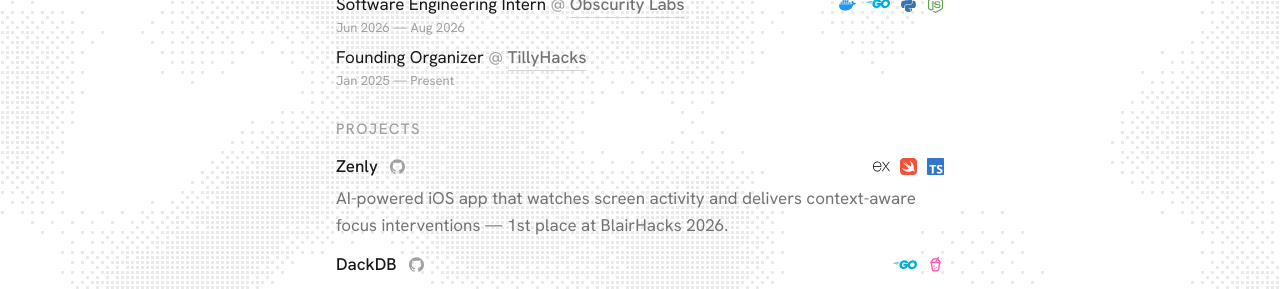
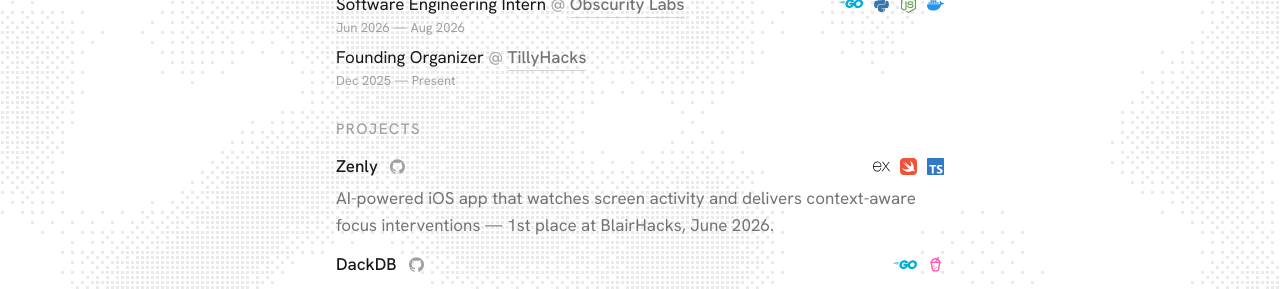
Before and after one commit to andrewdack/personalWebsite, a Next.js app: page / in a window 1280 px wide. Shown: the part 270-559 px from the top of the page. Built offline with nearby package versions, Linux system fonts and the light colour scheme; no server answers.

Commit message:
fixed tech order and added dates to projects

```diff
--- a/app/projects/page.tsx
+++ b/app/projects/page.tsx
@@ -45,7 +45,7 @@
             </header>
 
             <section className="mt-[clamp(1rem,3.4vh,3.3125rem)]">
-                <ProjectList itemStyles={projects.map(() => cascade())} />
+                <ProjectList showDates itemStyles={projects.map(() => cascade())} />
             </section>
         </main>
     );
--- a/components/project-list.tsx
+++ b/components/project-list.tsx
@@ -15,13 +15,17 @@
 // stagger order off. The /projects page is where richer per-project detail
 // (visuals, tech, writeups) will hang off these entries later. Pass `limit`
 // to show only the first N projects — the home page teases the top few and
-// links through to /projects for the full list.
+// links through to /projects for the full list. Pass `showDates` to render
+// each project's `dates` (same small-gray-text treatment as the Experience
+// dates) — the home page teaser omits them to stay compact; /projects shows them.
 export function ProjectList({
     itemStyles,
     limit,
+    showDates,
 }: {
     itemStyles?: CSSProperties[];
     limit?: number;
+    showDates?: boolean;
 }) {
     const shown = limit === undefined ? projects : projects.slice(0, limit);
     return (
@@ -56,6 +60,11 @@
                         )}
                         <TechStack keys={project.tech} className="ml-auto" />
                     </div>
+                    {showDates && project.dates && (
+                        <span className="block text-[13px] text-neutral-400 dark:text-neutral-500">
+                            {project.dates}
+                        </span>
+                    )}
                     <p className="mt-1.25 text-[17px] leading-relaxed text-neutral-500 dark:text-neutral-400">
                         {project.description}
                     </p>
--- a/data/site.ts
+++ b/data/site.ts
@@ -23,13 +23,13 @@
         company: "Obscurity Labs",
         url: "https://www.obscuritylabs.com",
         dates: "Jun 2026 — Aug 2026",
-        tech: ["docker", "go", "python", "node"],
+        tech: ["go", "python", "node", "docker"],
     },
     {
         role: "Founding Organizer",
         company: "TillyHacks",
         url: "https://www.tillyhacks.org/",
-        dates: "Jan 2025 — Present",
+        dates: "Dec 2025 — Present",
     },
 ];
 
@@ -39,15 +39,17 @@
     github?: string; // repo link, omit to hide the icon
     link?: string; // live site link, omit to hide the icon
     tech?: TechKey[]; // stack shown as icons under the title; keys from lib/tech.ts
+    dates?: string; // e.g. "Jun 2025 — Present", omit to hide; shown on /projects only
 };
 
 export const projects: Project[] = [
     {
         title: "Zenly",
         description:
-            "AI-powered iOS app that watches screen activity and delivers context-aware focus interventions — 1st place at BlairHacks 2026.",
+            "AI-powered iOS app that watches screen activity and delivers context-aware focus interventions — 1st place at BlairHacks, June 2026.",
         github: "https://github.com/andrewdack/zenly",
         tech: ["express", "swift", "typescript"],
+        dates: "Jun 2026",
     },
     {
         title: "DackDB",
@@ -55,6 +57,7 @@
             "In-memory relational database in Go with an append-only WAL, crash recovery, and a SQL execution layer.",
         github: "https://github.com/andrewdack/dackdb/tree/tui",
         tech: ["go", "bubbletea"],
+        dates: "May 2026",
     },
     {
         title: "Codertype",
@@ -63,6 +66,7 @@
         link: "http://codertype.xyz",
         github: "https://github.com/andrewdack/codertype.xyz",
         tech: ["nextjs", "typescript", "fastapi", "supabase"],
+        dates: "Mar 2026 — May 2026",
     },
     {
         title: "Quick Claude",
@@ -70,6 +74,7 @@
             "Summon a floating Claude chat panel on your Mac with ⌥Space, using your Claude Code subscription instead of an API key.",
         github: "https://github.com/andrewdack/quick-claude",
         tech: ["swift", "node", "claude"],
+        dates: "Jul 2026",
     },
     {
         title: "ReliefChain",
@@ -77,6 +82,7 @@
             "Web3 donation platform on the Solana blockchain that connects donors directly to relief organizations, bypassing bureaucratic delays for transparent, fast crypto funding transfers.",
         github: "https://github.com/andrewdack/ReliefChainV2",
         tech: ["nextjs", "react"],
+        dates: "Sep 2025",
     },
     {
         title: "EcoAlert",
@@ -85,6 +91,7 @@
         github: "https://github.com/Mehxeo/EcoAlert",
         link: "https://devpost.com/software/ecoalert",
         tech: ["flask", "html", "css", "javascript"],
+        dates: "May 2025",
     },
 ];
 
--- a/lib/tech.ts
+++ b/lib/tech.ts
@@ -60,7 +60,7 @@
         Icon: SiNextdotjs,
         color: "#000000",
         darkColor: ON_DARK,
-        url: "https://next  js.org",
+        url: "https://nextjs.org",
     },
     supabase: {
         label: "Supabase",
```
